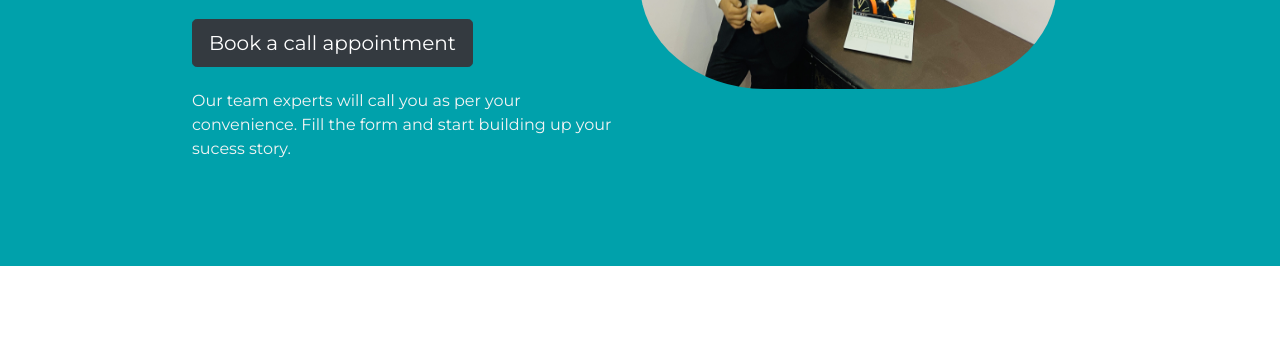
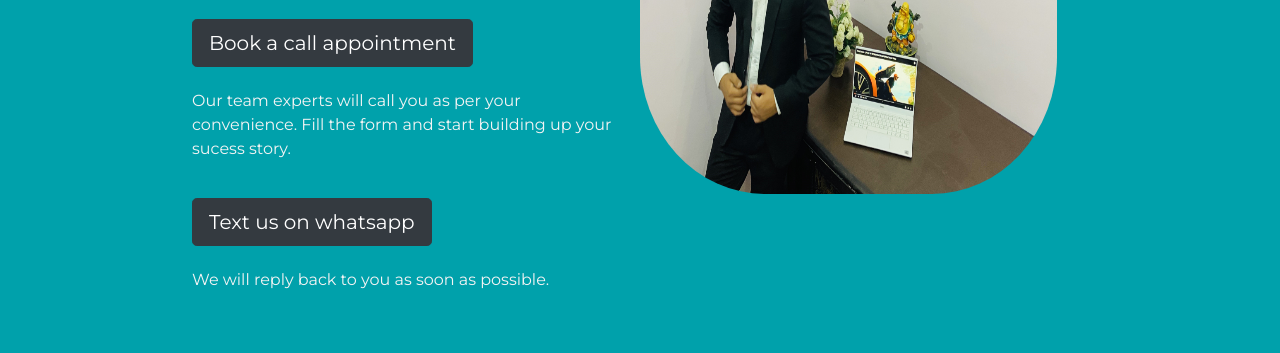
Before and after one commit to 824durgesh/durgeshchauhan, a website: page index.html in a window 1280 px wide. Shown: the part 443-796 px from the top of the page. Drawn offline with nearby package versions, Linux system fonts and the light colour scheme.

Commit message:
Update index.html

```diff
--- a/index.html
+++ b/index.html
@@ -66,6 +66,8 @@
           <h1 class="big-heading">Learn to earn money from social media</h1>
           <a href="#footer"><button type="button" class="btn btn-dark btn-lg download-button">Book a call appointment</button></a>
           <p class="title_p">Our team experts will call you as per your convenience. Fill the form and start building up your sucess story.</p>
+          <a href="https://wa.me/message/IYJHYC2ASLWYK1"><button type="button" class="btn btn-dark btn-lg download-button">Text us on whatsapp</button></a>
+          <p class="title_p">We will reply back to you as soon as possible.</p>
         </div>
 
         <div class="col-lg-6">
@@ -129,8 +131,10 @@
     <div class="container-fluid">
       <p>Find us on social media </p>
       <a href="https://twitter.com/durgesh03170265"><i class="social-icon fab fa-twitter"></i></a>
+      <a href="https://wa.me/message/IYJHYC2ASLWYK1"><i class="fab fa-whatsapp-square"></i></a>
       <a href="https://www.instagram.com/_.durgesh_chauhan05._/"><i class="social-icon fab fa-instagram"></i></a>
       <a href="mailto: 824durgesh@gmail.com"><i class="social-icon fas fa-envelope"></i></a>
+
       <p>© Copyright 2020 dugeshchauhan</p>
     </div>
   </footer>
```
